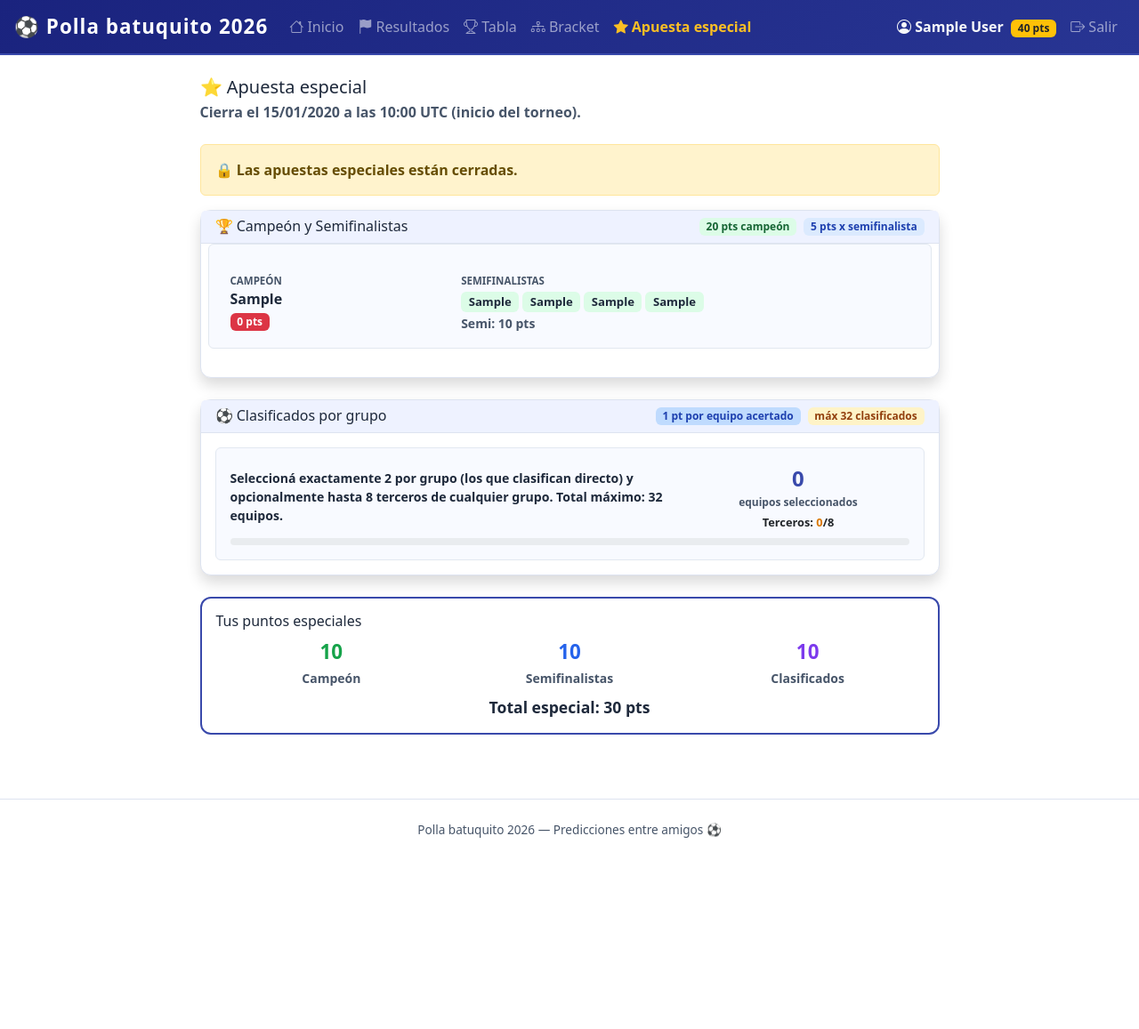
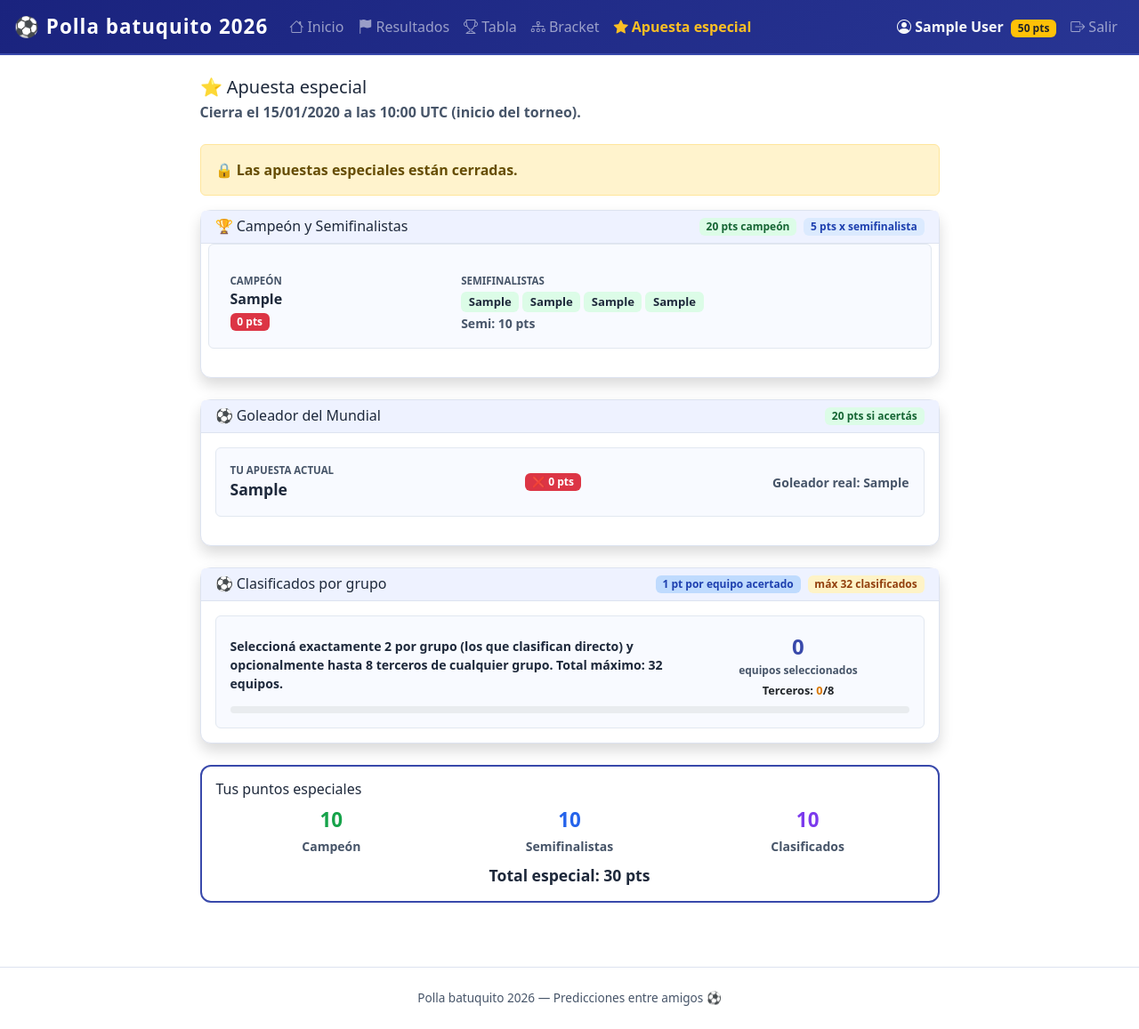
Before and after one commit to dragan-droid/polla-batuquito-2026, a Flask app: page /special in a window 1280 px wide. Shown: the whole page at 89% size. Before the commit the page ends 942 px from the top, so only its background shows below. Run offline with Flask 3, Linux system fonts and the light colour scheme; the visitor is signed in with stand-in values (Sample User, id 1); tables that the repository leaves empty hold one stand-in row (values such as "Sample post").

Commit message:
Add top scorer bet: 30 candidates, 20 pts, admin can set winner

```diff
--- a/app.py
+++ b/app.py
@@ -5,6 +5,7 @@ from flask import Flask, render_template, request, redirect, url_for, session, f
 from dotenv import load_dotenv
 from models import db, User, Match, Prediction, SpecialBet, SpecialResult, GroupQualifierBet, GroupQualifierResult
 from points import calculate_points, calculate_special_points, calculate_group_qualifier_points
+from top_scorers import TOP_SCORERS
 
 load_dotenv()
 
@@ -323,26 +324,32 @@ def special():
             flash("El campeón debe ser uno de los 4 semifinalistas.", "danger")
             return redirect(url_for("special"))
 
+        top_scorer = request.form.get("top_scorer", "").strip() or None
+
         if existing:
             existing.champion = champion
             existing.semi1, existing.semi2, existing.semi3, existing.semi4 = semis_clean
+            existing.top_scorer = top_scorer
             existing.champion_points = None
             existing.semi_points = None
+            existing.top_scorer_points = None
         else:
             db.session.add(SpecialBet(
                 user_id=user.id,
                 champion=champion,
                 semi1=semis_clean[0], semi2=semis_clean[1],
                 semi3=semis_clean[2], semi4=semis_clean[3],
+                top_scorer=top_scorer,
             ))
         db.session.commit()
 
         # Recalcular si ya hay resultado
         if result and result.champion:
             bet = existing or SpecialBet.query.filter_by(user_id=user.id).first()
-            c_pts, s_pts = calculate_special_points(bet, result)
+            c_pts, s_pts, ts_pts = calculate_special_points(bet, result)
             bet.champion_points = c_pts
             bet.semi_points = s_pts
+            bet.top_scorer_points = ts_pts
             db.session.commit()
 
         flash("✅ Apuesta especial guardada.", "success")
@@ -374,7 +381,8 @@ def special():
         all_bets=all_bets,
         groups_with_teams=groups_with_teams,
         existing_gq=existing_gq,
-        gq_results=gq_results)
+        gq_results=gq_results,
+        top_scorers=TOP_SCORERS)
 
 
 @app.route("/special/groups", methods=["POST"])
@@ -613,19 +621,22 @@ def admin_special():
             result = SpecialResult(id=1)
             db.session.add(result)
 
+        top_scorer_result = request.form.get("top_scorer", "").strip() or None
         result.champion = champion or None
         result.semi1 = semis[0] or None
         result.semi2 = semis[1] or None
         result.semi3 = semis[2] or None
         result.semi4 = semis[3] or None
+        result.top_scorer = top_scorer_result
         db.session.commit()
 
         # Recalcular puntos para todas las apuestas
         if result.champion:
             for bet in bets:
-                c_pts, s_pts = calculate_special_points(bet, result)
+                c_pts, s_pts, ts_pts = calculate_special_points(bet, result)
                 bet.champion_points = c_pts
                 bet.semi_points = s_pts
+                bet.top_scorer_points = ts_pts
             db.session.commit()
             flash(f"✅ Resultados guardados. Puntos calculados para {len(bets)} apuestas.", "success")
         else:
@@ -638,7 +649,8 @@ def admin_special():
 
     return render_template("admin/special.html",
         result=result, teams=teams, bets=bets,
-        groups_with_teams=groups_with_teams, gq_results=gq_results)
+        groups_with_teams=groups_with_teams, gq_results=gq_results,
+        top_scorers=TOP_SCORERS)
 
 
 @app.route("/admin/special/groups", methods=["POST"])
--- a/models.py
+++ b/models.py
@@ -17,10 +17,9 @@ class User(db.Model):
         pts = sum(p.points_earned for p in self.predictions if p.points_earned is not None)
         if self.special_bet:
             sb = self.special_bet
-            if sb.champion_points is not None:
-                pts += sb.champion_points
-            if sb.semi_points is not None:
-                pts += sb.semi_points
+            for field in (sb.champion_points, sb.semi_points, sb.top_scorer_points):
+                if field is not None:
+                    pts += field
             for gqb in sb.group_qualifier_bets:
                 if gqb.points is not None:
                     pts += gqb.points
@@ -32,10 +31,9 @@ class User(db.Model):
             return 0
         sb = self.special_bet
         pts = 0
-        if sb.champion_points is not None:
-            pts += sb.champion_points
-        if sb.semi_points is not None:
-            pts += sb.semi_points
+        for field in (sb.champion_points, sb.semi_points, sb.top_scorer_points):
+            if field is not None:
+                pts += field
         for gqb in sb.group_qualifier_bets:
             if gqb.points is not None:
                 pts += gqb.points
@@ -98,8 +96,10 @@ class SpecialBet(db.Model):
     semi2 = db.Column(db.String(50), nullable=True)
     semi3 = db.Column(db.String(50), nullable=True)
     semi4 = db.Column(db.String(50), nullable=True)
+    top_scorer = db.Column(db.String(80), nullable=True)
     champion_points = db.Column(db.Integer, nullable=True)
     semi_points = db.Column(db.Integer, nullable=True)
+    top_scorer_points = db.Column(db.Integer, nullable=True)
     group_qualifier_bets = db.relationship("GroupQualifierBet", backref="special_bet",
                                            lazy=True, cascade="all, delete-orphan")
 
@@ -116,6 +116,7 @@ class SpecialResult(db.Model):
     semi2 = db.Column(db.String(50), nullable=True)
     semi3 = db.Column(db.String(50), nullable=True)
     semi4 = db.Column(db.String(50), nullable=True)
+    top_scorer = db.Column(db.String(80), nullable=True)
 
     @property
     def semis_set(self):
--- a/points.py
+++ b/points.py
@@ -22,14 +22,15 @@ def calculate_points(pred_s1: int, pred_s2: int, real_s1: int, real_s2: int) ->
 
 
 def calculate_special_points(bet, result) -> tuple:
-    """Retorna (champion_points, semi_points)."""
+    """Retorna (champion_points, semi_points, top_scorer_points)."""
     champion_pts = 20 if bet.champion and bet.champion == result.champion else 0
     real_semis = result.semis_set
     semi_pts = sum(
         5 for team in [bet.semi1, bet.semi2, bet.semi3, bet.semi4]
         if team and team in real_semis
     )
-    return champion_pts, semi_pts
+    top_scorer_pts = 20 if bet.top_scorer and bet.top_scorer == result.top_scorer else 0
+    return champion_pts, semi_pts, top_scorer_pts
 
 
 def calculate_group_qualifier_points(bet_teams_set, real_teams_set) -> int:
--- a/templates/special.html
+++ b/templates/special.html
@@ -125,7 +125,82 @@
   </div>
 
   <!-- ══════════════════════════════════════════════════
-       SECCIÓN 2: CLASIFICADOS POR GRUPO
+       SECCIÓN 2: GOLEADOR DEL MUNDIAL
+  ═══════════════════════════════════════════════════ -->
+  <div class="card shadow mb-4">
+    <div class="card-header d-flex align-items-center">
+      <h6 class="mb-0" style="color:#1e293b;">⚽ Goleador del Mundial</h6>
+      <span class="badge ms-auto" style="background:#dcfce7;color:#166534;font-weight:800;">20 pts si acertás</span>
+    </div>
+    <div class="card-body">
+
+      {% if existing and existing.top_scorer %}
+        <div class="p-3 rounded mb-3 d-flex align-items-center gap-3" style="background:#f8faff;border:1px solid #e2e8f0;">
+          <div>
+            <div style="font-size:.72rem;font-weight:800;text-transform:uppercase;color:#475569;">Tu apuesta actual</div>
+            <div style="font-size:1.1rem;font-weight:800;color:#1e293b;">{{ existing.top_scorer }}</div>
+          </div>
+          {% if existing.top_scorer_points is not none %}
+            {% if existing.top_scorer_points == 20 %}
+              <span class="badge bg-success ms-auto">🏆 +20 pts</span>
+            {% else %}
+              <span class="badge bg-danger ms-auto">❌ 0 pts</span>
+            {% endif %}
+          {% endif %}
+          {% if result and result.top_scorer %}
+            <div class="ms-auto">
+              <small style="color:#475569;font-weight:600;">Goleador real: <strong>{{ result.top_scorer }}</strong></small>
+            </div>
+          {% endif %}
+        </div>
+      {% endif %}
+
+      {% if is_open %}
+        <form method="POST" action="/special">
+          <!-- campo oculto para re-enviar campeón/semis existentes -->
+          <input type="hidden" name="champion" value="{{ existing.champion if existing else '' }}">
+          <input type="hidden" name="semi1" value="{{ existing.semi1 if existing else '' }}">
+          <input type="hidden" name="semi2" value="{{ existing.semi2 if existing else '' }}">
+          <input type="hidden" name="semi3" value="{{ existing.semi3 if existing else '' }}">
+          <input type="hidden" name="semi4" value="{{ existing.semi4 if existing else '' }}">
+
+          <p style="color:#475569;font-weight:600;font-size:.88rem;" class="mb-3">
+            Elegí al jugador que crees que será el máximo goleador del torneo. Top 30 candidatos ordenados por goles en carrera internacional.
+          </p>
+
+          <div class="row g-2 mb-3">
+            {% for player in top_scorers %}
+              <div class="col-md-6 col-lg-4">
+                <label class="d-flex align-items-center gap-2 p-2 rounded"
+                  style="cursor:pointer; border:1px solid {{ '#3949ab' if existing and existing.top_scorer == player.name else '#e2e8f0' }};
+                         background:{{ '#eef2ff' if existing and existing.top_scorer == player.name else '#fff' }};
+                         transition:all .15s;">
+                  <input type="radio" name="top_scorer" value="{{ player.name }}"
+                    {{ 'checked' if existing and existing.top_scorer == player.name }}
+                    style="accent-color:#3949ab; flex-shrink:0;"
+                    onchange="this.closest('form').querySelectorAll('label').forEach(l=>l.style.background='#fff');this.closest('form').querySelectorAll('label').forEach(l=>l.style.borderColor='#e2e8f0');this.closest('label').style.background='#eef2ff';this.closest('label').style.borderColor='#3949ab'">
+                  <div style="flex:1; min-width:0;">
+                    <div style="font-weight:700;font-size:.85rem;color:#1e293b;">{{ player.name }}</div>
+                    <div style="font-size:.72rem;color:#475569;font-weight:600;">{{ player.country }} · {{ player.goals }} goles</div>
+                  </div>
+                </label>
+              </div>
+            {% endfor %}
+          </div>
+
+          <button type="submit" class="btn btn-primary">
+            <i class="bi bi-check-circle"></i> Guardar goleador
+          </button>
+          <small class="d-block mt-1" style="color:#475569;font-weight:600;">
+            Guardar también actualiza campeón y semifinalistas si ya los habías seleccionado.
+          </small>
+        </form>
+      {% endif %}
+    </div>
+  </div>
+
+  <!-- ══════════════════════════════════════════════════
+       SECCIÓN 3: CLASIFICADOS POR GRUPO
   ═══════════════════════════════════════════════════ -->
   <div class="card shadow mb-4">
     <div class="card-header d-flex align-items-center flex-wrap gap-2">
```
Also changed, not shown: templates/admin/special.html (+14 -2 lines), top_scorers.py (added, +35 -0 lines).
